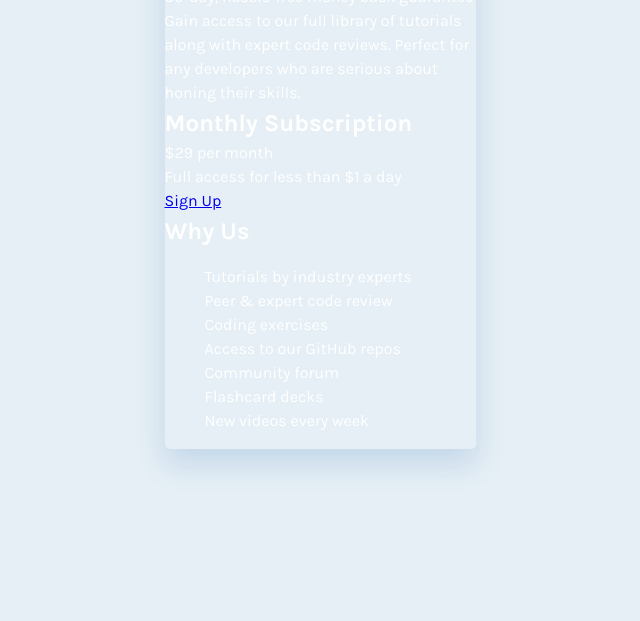
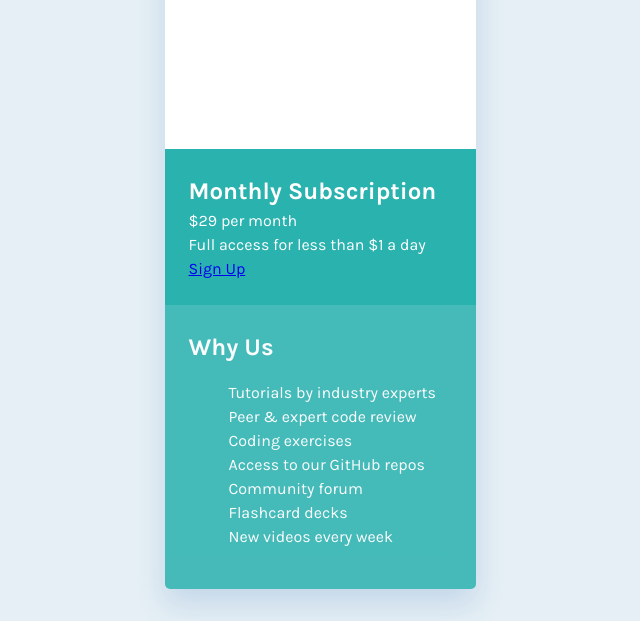
Before and after one commit to WesselKonstantinov/single-price-grid-component, a plain HTML site: page index.html in a window 1280 px wide. Shown: the part 207-828 px from the top of the page, without its empty margins (320-960 px from the left). Before the commit the page ends 800 px from the top, so only its background shows below. Drawn offline with Linux system fonts and the light colour scheme.

Commit message:
Style grid sections

```diff
--- a/index.html
+++ b/index.html
@@ -21,7 +21,7 @@
   <body>
     <main>
       <div class="grid">
-        <div class="grid__section">
+        <div class="grid__section grid__section--main">
           <h1 class="grid__heading">Join our community</h1>
           <p class="grid__subheading">
             30-day, hassle-free money back guarantee
@@ -43,7 +43,7 @@
           </p>
           <a href="/" class="grid__cta">Sign Up</a>
         </div>
-        <div class="grid__section">
+        <div class="grid__section grid__section--faded">
           <h2 class="grid__heading">Why Us</h2>
           <ul class="grid__list" role="list">
             <li class="grid__list-item" role="listitem">
--- a/styles/style.css
+++ b/styles/style.css
@@ -24,7 +24,22 @@ body {
   margin: 2rem;
   max-width: 19.4375rem;
   border-radius: 0.3125rem;
+  overflow: hidden;
   box-shadow: 0 0.9375rem 1.875rem hsl(212 100% 33% / 0.15);
   display: grid;
   grid-template-columns: 1fr;
 }
+
+.grid__section {
+  padding: 1.5rem;
+  background-color: var(--color-cyan);
+}
+
+.grid__section--main {
+  padding: 1.75rem 1.5rem 2rem;
+  background-color: var(--color-white);
+}
+
+.grid__section--faded {
+  opacity: 0.85;
+}
```
